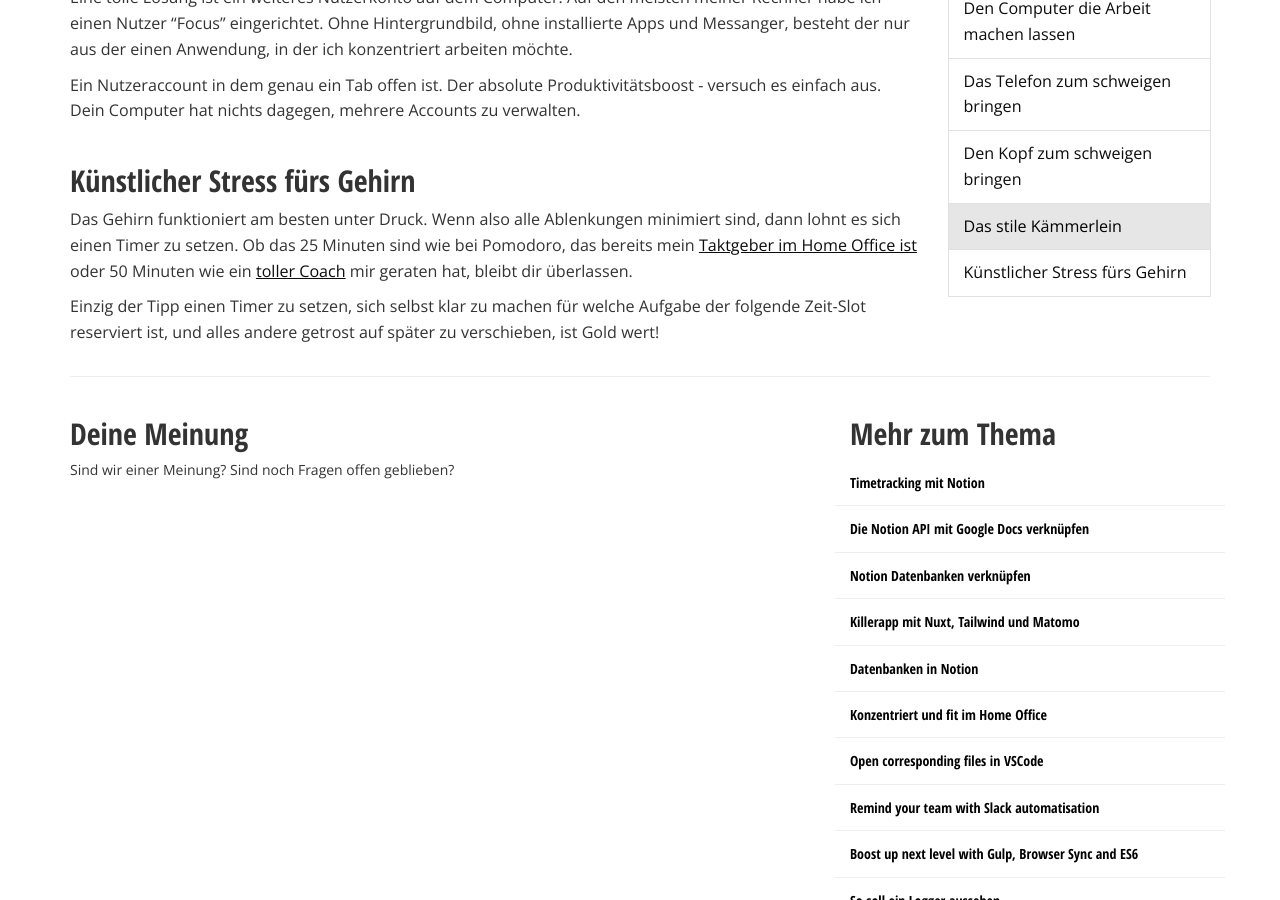
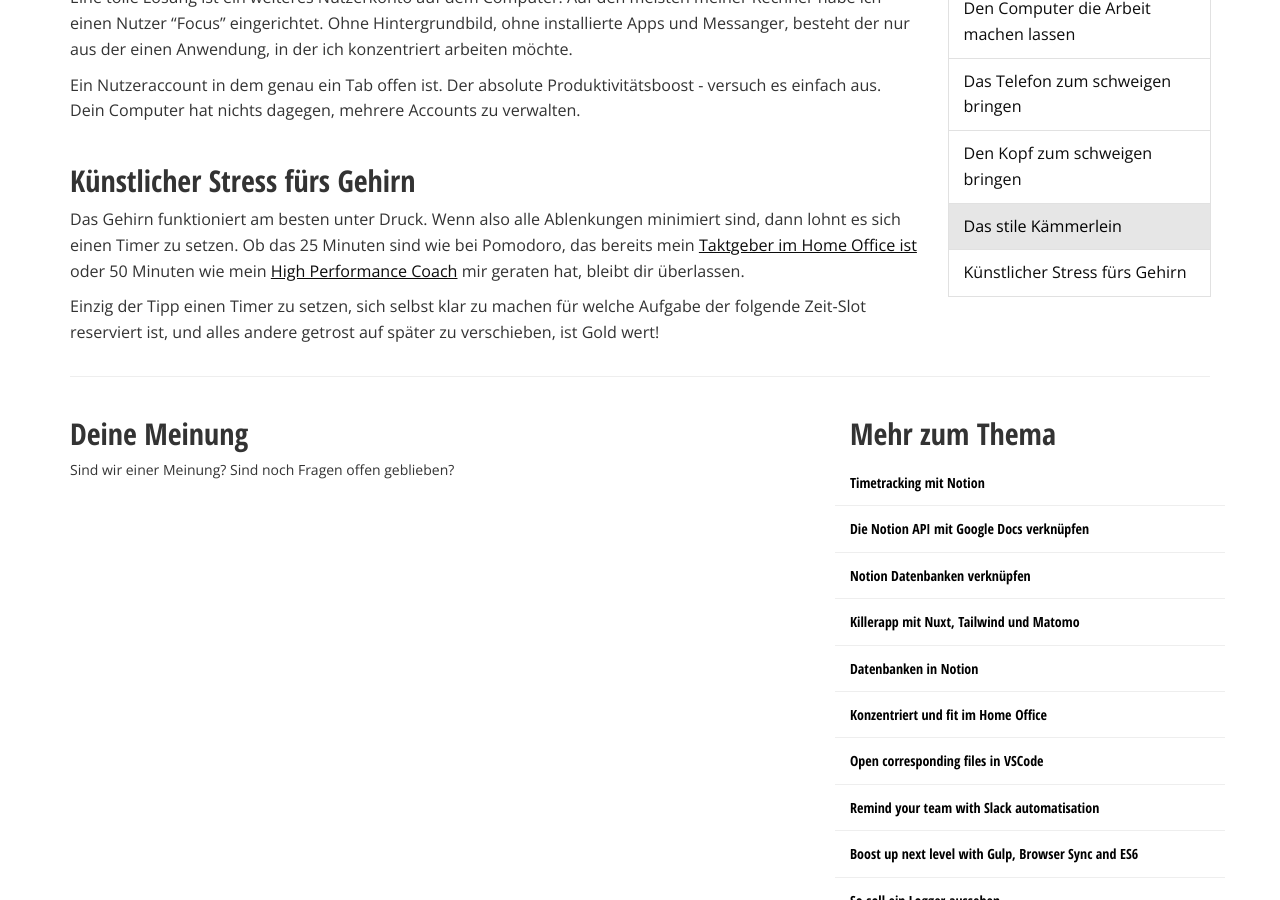
Before and after one commit to lunow/lunow.github.io, a Jekyll site: the page built from _posts/2021-09-10-fokus.md, in a window 1280 px wide and 900 px high, scrolled down 2164 px. Built offline with Jekyll 4.4.1, drawn with Linux system fonts in a browser that asks for light colours; comment, search, counter and statistics services are not loaded.

Commit message:
helps with link building

```diff
--- a/_posts/2021-09-10-fokus.md
+++ b/_posts/2021-09-10-fokus.md
@@ -50,6 +50,6 @@ Ein Nutzeraccount in dem genau ein Tab offen ist. Der absolute Produktivitätsbo
 
 ## Künstlicher Stress fürs Gehirn
 
-Das Gehirn funktioniert am besten unter Druck. Wenn also alle Ablenkungen minimiert sind, dann lohnt es sich einen Timer zu setzen. Ob das 25 Minuten sind wie bei Pomodoro, das bereits mein [Taktgeber im Home Office ist](https://www.interaktionsdesigner.de/2020/konzentriert-und-fit-im-home-office) oder 50 Minuten wie ein [toller Coach](https://bjoernkurtenbach.de/) mir geraten hat, bleibt dir überlassen.
+Das Gehirn funktioniert am besten unter Druck. Wenn also alle Ablenkungen minimiert sind, dann lohnt es sich einen Timer zu setzen. Ob das 25 Minuten sind wie bei Pomodoro, das bereits mein [Taktgeber im Home Office ist](https://www.interaktionsdesigner.de/2020/konzentriert-und-fit-im-home-office) oder 50 Minuten wie mein [High Performance Coach](https://bjoernkurtenbach.de/) mir geraten hat, bleibt dir überlassen.
 
 Einzig der Tipp einen Timer zu setzen, sich selbst klar zu machen für welche Aufgabe der folgende Zeit-Slot reserviert ist, und alles andere getrost auf später zu verschieben, ist Gold wert!
```
